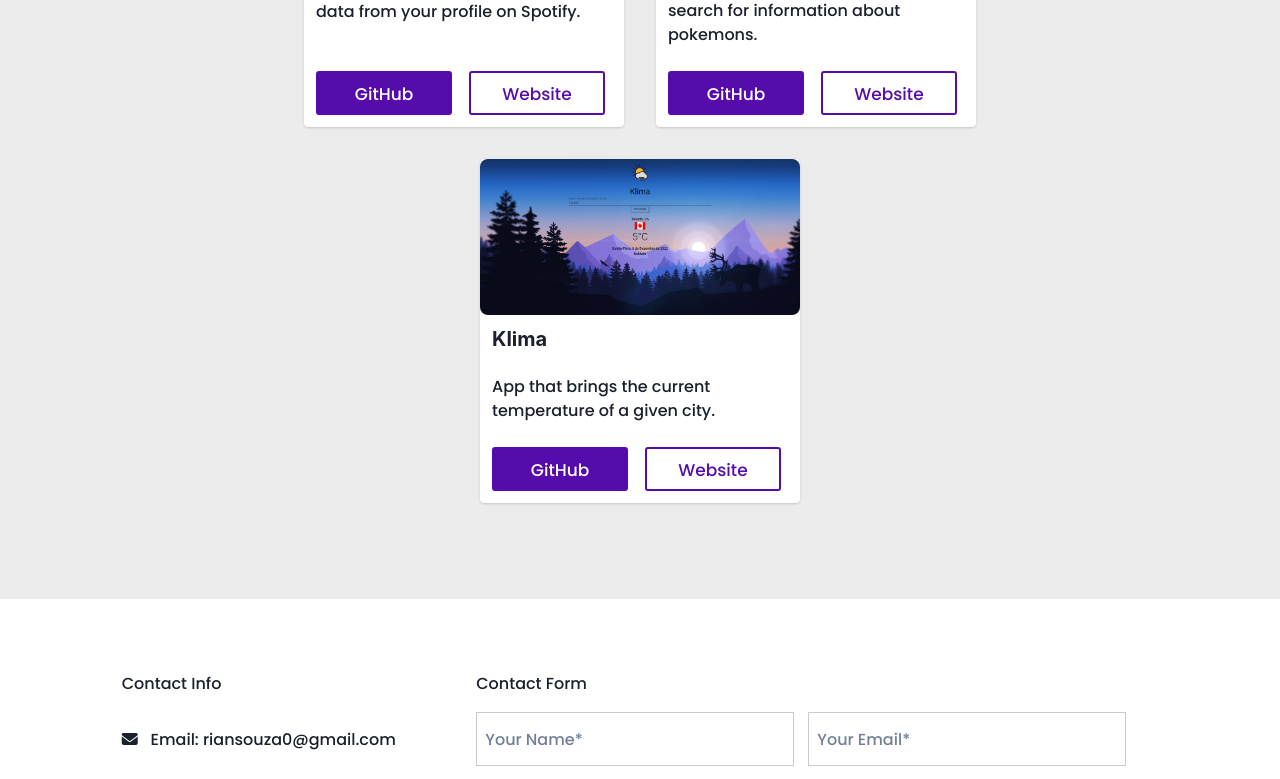
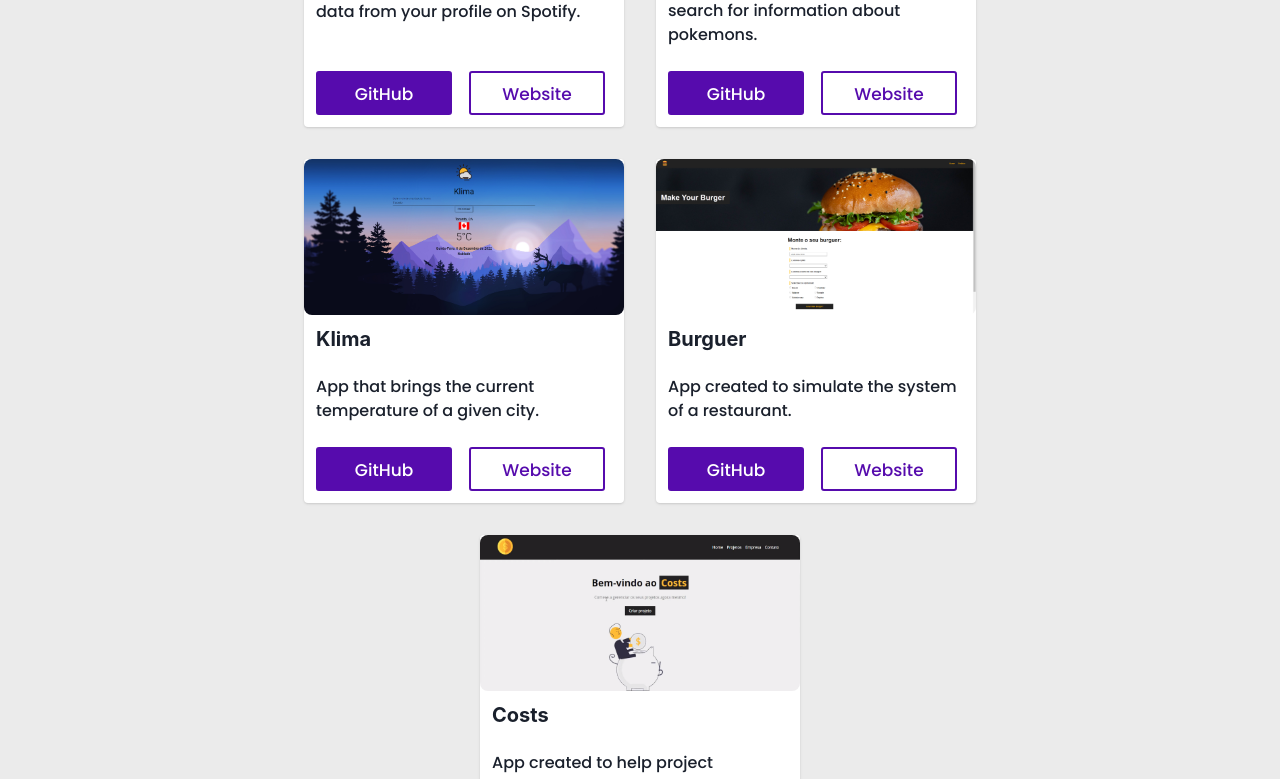
Before and after one commit to idkrian/portfolio, a React (Vite) app: page / in a window 1280 px wide. Shown: the part 2001-2780 px from the top of the page. Built offline with nearby package versions, Linux system fonts and the light colour scheme.

Commit message:
feat(Portfolio): add new projects to portfolio

```diff
--- a/src/pages/Portfolio.jsx
+++ b/src/pages/Portfolio.jsx
@@ -4,6 +4,8 @@ import CardInput from '../components/CardInput'
 import StatsfyImage from '../assets/statsfy.png'
 import PokedexImage from '../assets/pokedex.png'
 import KlimaImage from '../assets/klima.png'
+import BurguerImage from '../assets/burguer.png'
+import CostsImage from '../assets/costs.png'
 import AOS from 'aos';
 import 'aos/dist/aos.css';
 AOS.init();
@@ -42,6 +44,18 @@ export default function Portfolio() {
                         website='https://klima-app.netlify.app/'
                         github='https://github.com/idkrian/klima'
                     />
+                    <CardInput
+                        description="App created to simulate the system of a restaurant."
+                        title="Burguer"
+                        image={BurguerImage}
+                        github='https://github.com/idkrian/burguer'
+                    />
+                    <CardInput
+                        description="App created to help project management."
+                        title="Costs"
+                        image={CostsImage}
+                        github='https://github.com/idkrian/costs'
+                    />
                 </div>
             </div>
         </>
```
Also changed, not shown: src/assets/burguer.png (added), src/assets/costs.png (added).
